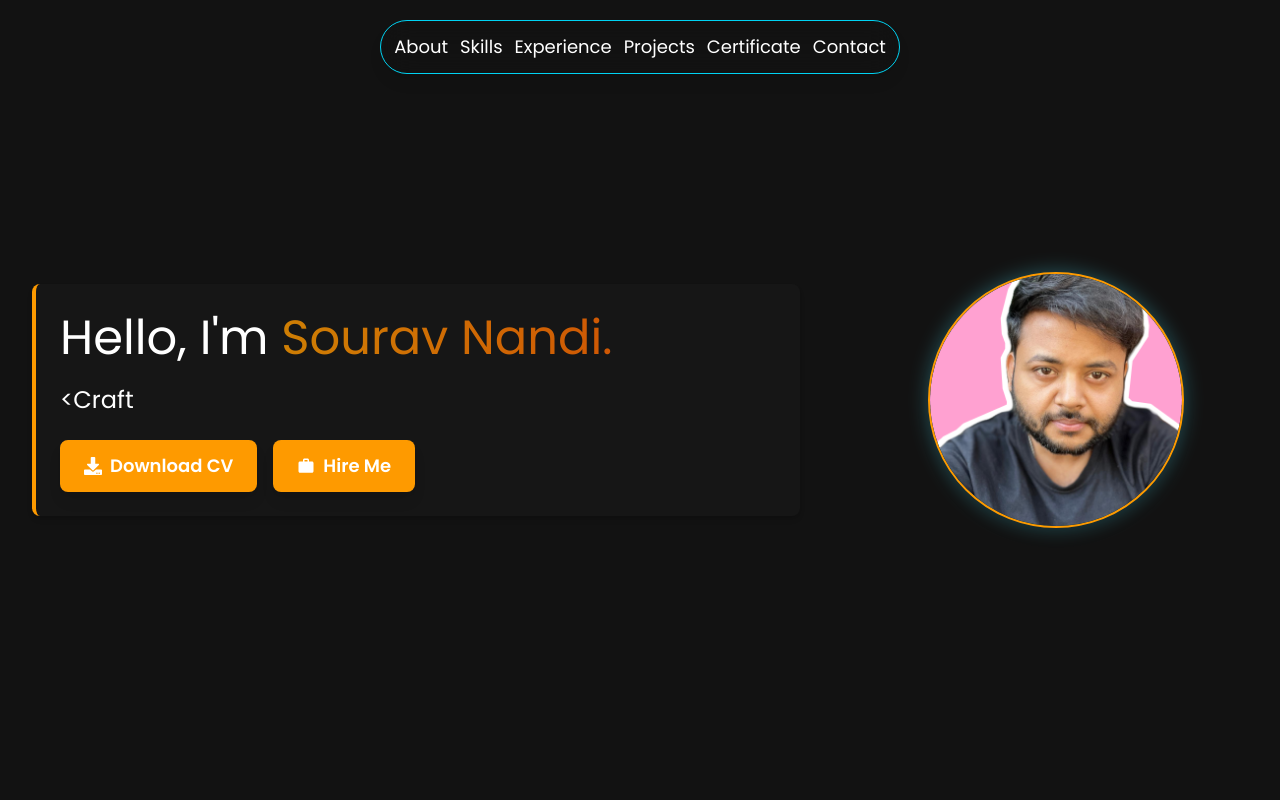
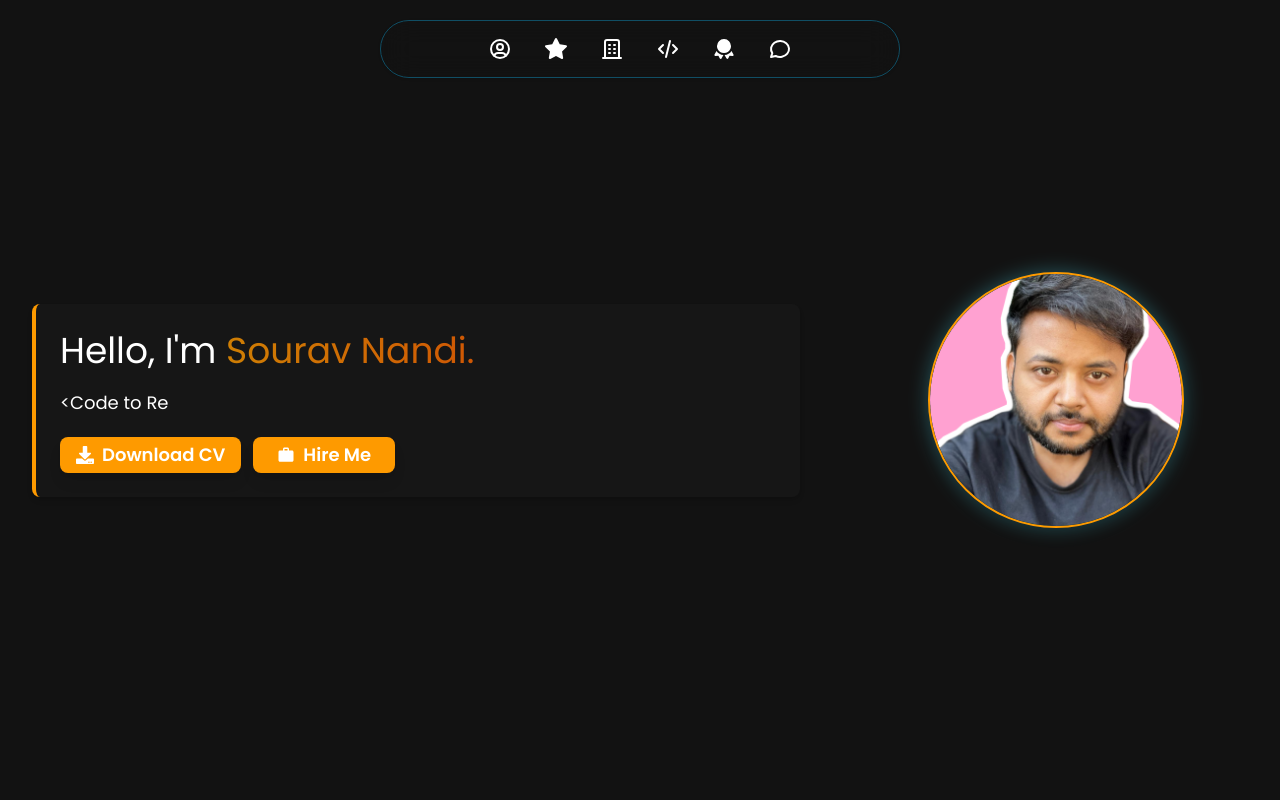
Before and after one commit to DevSourav01/Portfolio, a React (Vite) app: page / in a window 1280 px wide. Shown: the top 800 px of the page. Built offline with nearby package versions, Linux system fonts and the light colour scheme.

Commit message:
update in navbar look and style

```diff
--- a/src/App.jsx
+++ b/src/App.jsx
@@ -1,5 +1,4 @@
 import Navbar from "./Component/Navbar";
-
 import Main from "./Component/main";
 import Skills from "./Component/Skills";
 import Experience from "./Component/Experience";
@@ -11,22 +10,22 @@ function App() {
   return (
     <div className="w-[95vw] items-center m-auto">
       <Navbar />
-      <div id="About">
+      <div id="about">
         <Main />
       </div>
-      <div id="Skills">
+      <div id="skills">
         <Skills />
       </div>
-      <div id="Experience">
+      <div id="experience">
         <Experience />
       </div>
-      <div id="Projects">
+      <div id="projects">
         <Projects />
       </div>
-      <div id="Certificate">
+      <div id="certificate">
         <Certificate />
       </div>
-      <div id="Contact">
+      <div id="contact">
         <Contact />
       </div>
     </div>
--- a/src/Component/Contact.jsx
+++ b/src/Component/Contact.jsx
@@ -115,7 +115,7 @@ function Contact() {
       {showButton && (
         <button
           onClick={scrollToTop}
-          className="fixed bottom-10 right-10 z-50 border-2 text-white p-4 rounded-full shadow-xl hover:bg-amber-600 transition-all duration-300 transform hover:scale-125 animate-bounce"
+          className="fixed bottom-28 right-2 z-50 border-2 text-white p-4 rounded-full shadow-xl hover:bg-amber-600 transition-all duration-300 transform hover:scale-125 animate-bounce"
         >
           <FaArrowUp className="text-sm" />
         </button>
--- a/src/Component/Navbar.jsx
+++ b/src/Component/Navbar.jsx
@@ -1,67 +1,51 @@
 import React, { useState } from "react";
-import { FaBars, FaTimes } from "react-icons/fa"; // Import icons
+import { TbUserCircle, TbStarFilled, TbBuilding, TbCode, TbAwardFilled, TbMessageCircle } from "react-icons/tb";
 
 function Navbar() {
-  const [menuOpen, setMenuOpen] = useState(false); // State to toggle mobile menu
+  const [activeId, setActiveId] = useState(null);
+
   const navItems = [
-    "About",
-    "Skills",
-    "Experience",
-    "Projects",
-    "Certificate",
-    "Contact",
+    { id: "about", icon: <TbUserCircle />, title: "About" },
+    { id: "skills", icon: <TbStarFilled />, title: "Skills" },
+    { id: "experience", icon: <TbBuilding />, title: "Experience" },
+    { id: "projects", icon: <TbCode />, title: "Projects" },
+    { id: "certificate", icon: <TbAwardFilled />, title: "Certificate" },
+    { id: "contact", icon: <TbMessageCircle />, title: "Contact" },
   ];
 
   const handleScroll = (id) => {
-    document.getElementById(id).scrollIntoView({ behavior: "smooth" });
-    setMenuOpen(false); // Close the mobile menu when an item is clicked
+    const element = document.getElementById(id);
+    if (element) {
+      element.scrollIntoView({ behavior: "smooth" });
+      setActiveId(id);
+    } else {
+      console.warn(`Section with ID "${id}" not found. Please ensure the section exists with the correct ID.`);
+    }
   };
 
   return (
-    <>
-      {/* Desktop Navbar (Top) */}
-      <div
-        className="fixed top-5 left-1/2 transform -translate-x-1/2 w-[70vw] max-w-[520px] min-w-[305px] items-center justify-center gap-3 px-6 py-3
-        bg-transparent backdrop-blur-lg border border-cyan-400 shadow-lg rounded-full z-50 transition-all duration-300 animate-glow hidden sm:flex"
-      >
-        {navItems.map((item) => (
-          <p
-            key={item}
-            onClick={() => handleScroll(item)}
-            className="cursor-pointer text-white text-sm md:text-base lg:text-lg whitespace-nowrap transition-all duration-300 hover:text-cyan-400"
-          >
-            {item}
-          </p>
-        ))}
-      </div>
-
-      {/* Mobile Navbar (Hamburger Icon) */}
-      <div className="fixed top-5 right-5 sm:hidden z-50">
-        <button
-          onClick={() => setMenuOpen(!menuOpen)} // Toggle menu
-          className="text-white text-3xl"
+    <div
+      className="fixed top-5 max-[450px]:bottom-5 max-[450px]:top-auto left-1/2 transform -translate-x-1/2 w-[90vw] max-w-[520px] min-w-[280px] flex items-center justify-center gap-4 px-4 py-2
+      bg-transparent backdrop-blur-lg border border-cyan-900 shadow-sm rounded-full z-900 transition-all duration-300 animate-glow"
+    >
+      {navItems.map((item, index) => (
+        <div
+          key={index}
+          onClick={() => handleScroll(item.id)}
+          className={`
+            cursor-pointer text-white text-lg sm:text-xl md:text-2xl p-2 rounded-full
+            ${activeId === item.id
+              ? 'text-blue-500 bg-amber-500 shadow-md scale-100 rotate-360'
+              : 'hover:bg-gray-700 hover:shadow-lg hover:text-blue-400 hover:scale-105 hover:rotate-2'
+            }
+            transition-all duration-300
+          `}
+          title={item.title}
         >
-          {menuOpen ? <FaTimes /> : <FaBars />} {/* Display hamburger or close icon */}
-        </button>
-      </div>
-
-      {/* Mobile Menu */}
-      <div
-        className={`fixed top-0 left-0 w-full h-full bg-[rgb(23,23,23)] bg-opacity-95 flex flex-col
-        items-center justify-center gap-6 transition-transform duration-300 ease-in-out
-        ${menuOpen ? "translate-x-0" : "-translate-x-full"} sm:hidden z-40`}
-      >
-        {navItems.map((item) => (
-          <p
-            key={item}
-            onClick={() => handleScroll(item)}
-            className="text-white text-2xl cursor-pointer transition-all duration-300 hover:text-cyan-400"
-          >
-            {item}
-          </p>
-        ))}
-      </div>
-    </>
+          {item.icon}
+        </div>
+      ))}
+    </div>
   );
 }
 
--- a/src/Component/main.jsx
+++ b/src/Component/main.jsx
@@ -9,7 +9,7 @@ function Main() {
     <div className="main flex flex-col md:flex-row items-center justify-between min-h-screen">
       {/* Left Section */}
       <div className="left w-full md:w-[60vw] p-6 border-l-4 border-amber-500 shadow-md rounded-lg bg-[rgb(22,22,22)]">
-        <h1 className="text-5xl text-white leading-tight">
+        <h1 className="text-4xl text-white leading-tight">
           Hello, I'm{" "}
           <span className="bg-gradient-to-r from-amber-500 to-orange-500 bg-clip-text text-transparent animate-pulse">
             Sourav Nandi.
@@ -19,33 +19,33 @@ function Main() {
         {/* Typing Animation */}
         <TypeAnimation
           sequence={[
-            "<Frontend Developer 🚀 />",
-            1500,
-            "<React & Tailwind Specialist 🎨 />",
-            1500,
-            "<Crafting Smooth & Interactive UIs ✨ />",
-            1500,
-            "<Turning Ideas into Reality with Code 💻 />",
-            1500,
+            "<Frontend Dev 🚀 />",
+            1000,
+            "<React & Tailwind 🎨 />",
+            1000,
+            "<Smooth UIs ✨ />",
+            1000,
+            "<Code to Reality 💻 />",
+            1000,
           ]}
           wrapper="p"
           speed={70}
           repeat={Infinity}
-          className="text-2xl text-white mt-4 font-poppins"
+          className="text-lg text-white mt-4 font-poppins"
           cursor={false}
           render={(text) => <p dangerouslySetInnerHTML={{ __html: text }} />}
         />
 
         {/* Buttons */}
-        <div className="flex flex-wrap gap-4 mt-6">
+        <div className="flex gap-3 mt-5">
           <a href="https://drive.google.com/file/d/1UuAw4Akk5QuJcKaBTSxMI50ziubowiJr/view?usp=sharing">
-            <button className="flex items-center gap-2 px-6 py-3 bg-amber-500 text-white text-lg cursor-pointer font-semibold rounded-lg hover:bg-amber-600 transition-all duration-300 shadow-lg">
+            <button className="flex items-center gap-2 px-4 py-1 bg-amber-500 text-white text-lg cursor-pointer font-semibold rounded-lg hover:bg-amber-600 transition-all duration-300 shadow-lg">
               <FaDownload /> Download CV
             </button>
           </a>
 
           <a href="mailto:thugsourav1998@gmail.com">
-            <button className="flex items-center gap-2 px-6 py-3 bg-amber-500 text-white text-lg cursor-pointer font-semibold rounded-lg hover:bg-amber-600 transition-all duration-300 shadow-lg">
+            <button className="flex items-center gap-2 px-6 py-1 bg-amber-500 text-white text-lg cursor-pointer font-semibold rounded-lg hover:bg-amber-600 transition-all duration-300 shadow-lg">
               <MdWork /> Hire Me
             </button>
           </a>
```
